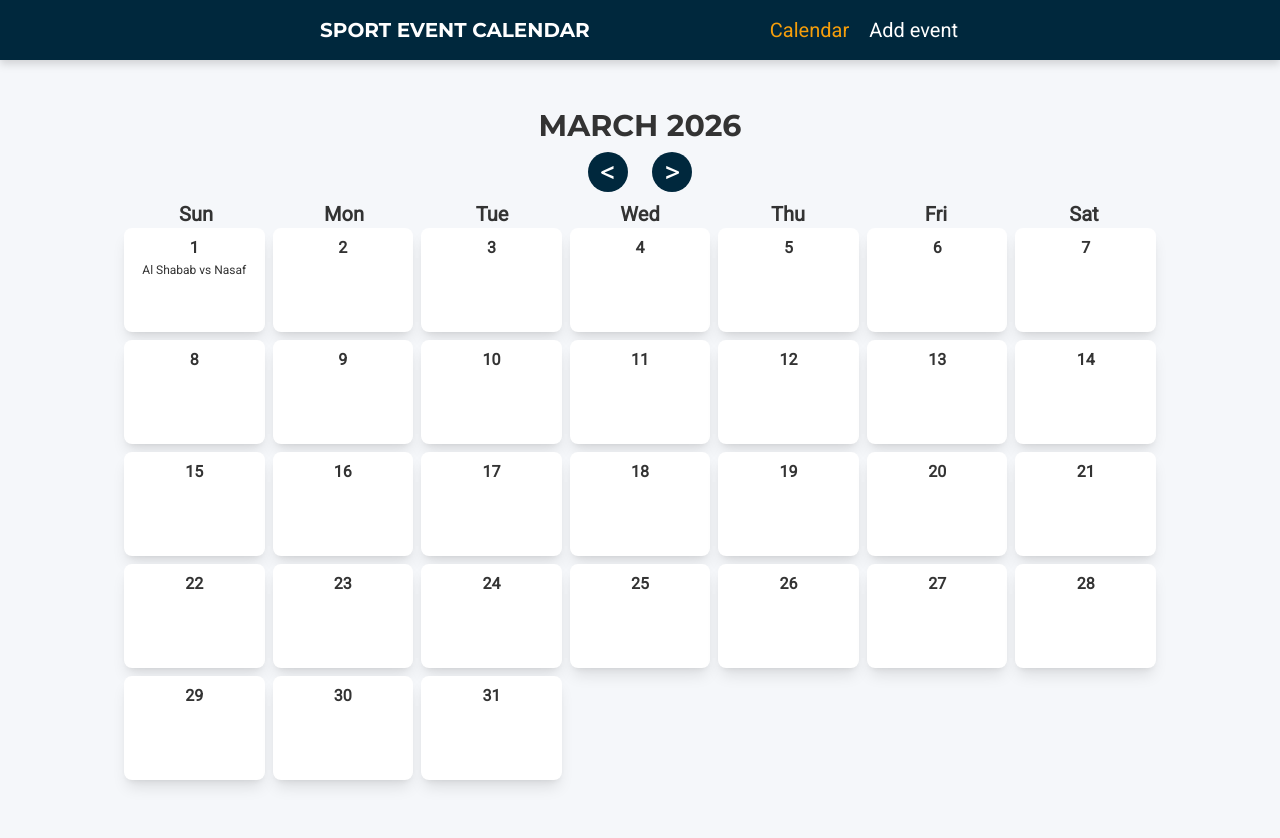
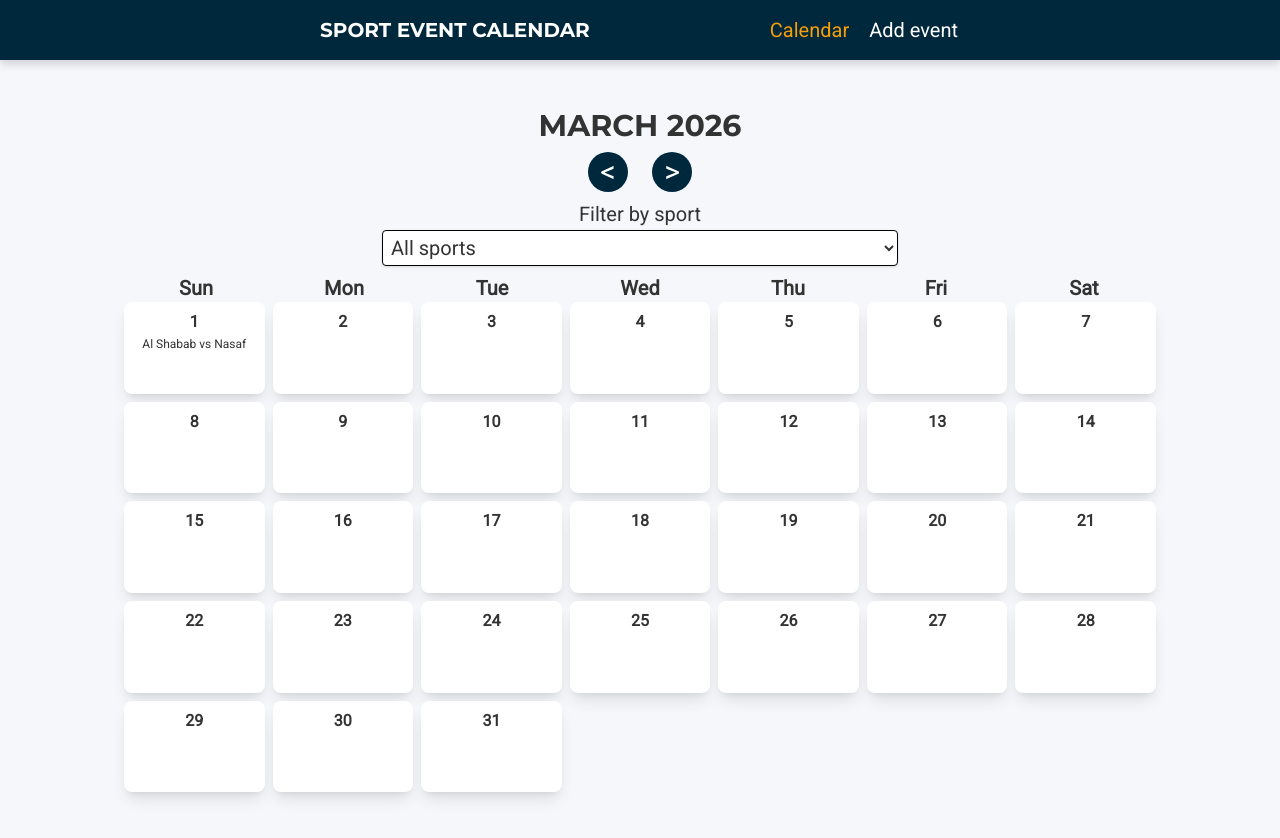
Before and after one commit to ZajacMateusz1/Sportradar, a React (Vite) app: page / in a window 1280 px wide. Shown: the top 838 px of the page. Built offline with nearby package versions, Linux system fonts and the light colour scheme.

Commit message:
Add sport filtering in calendar

```diff
--- a/src/components/Calendar/CalendarHeader.tsx
+++ b/src/components/Calendar/CalendarHeader.tsx
@@ -1,4 +1,5 @@
 import ButtonCircle from "../shared/ButtonCircle";
+import SelectElement from "../shared/SelectElement";
 const months = [
   "January",
   "February",
@@ -18,20 +19,33 @@ interface CalendarHeaderProps {
   currentYear: number;
   handlePrevMonth: () => void;
   handleNextMonth: () => void;
+  filters: Record<string, string>;
+  handleFiltersChange: (e: React.ChangeEvent<HTMLSelectElement>) => void;
 }
 export default function CalendarHeader({
   currentMonth,
   currentYear,
   handlePrevMonth,
   handleNextMonth,
+  filters,
+  handleFiltersChange,
 }: CalendarHeaderProps) {
   return (
-    <header className="calendar-header">
+    <header className="calendar-header flex flex-col items-center pb-2">
       <h2 className="font-header uppercase text-md font-bold md:text-xl lg:text-2xl xl:text-3xl">{`${months[currentMonth]} ${currentYear}`}</h2>
       <div className="changeMonthButtons py-1 flex justify-center gap-2 lg:gap-6 lg:py-2">
         <ButtonCircle onClick={handlePrevMonth}>{"<"}</ButtonCircle>
         <ButtonCircle onClick={handleNextMonth}>{">"}</ButtonCircle>
       </div>
+      <SelectElement
+        value={filters.sport}
+        onChange={handleFiltersChange}
+        isHidden={false}
+        defaultMessage="All sports"
+        name="sport"
+        label="Filter by sport"
+        options={["Football", "Basketball", "Volleyball"]}
+      />
     </header>
   );
 }
--- a/src/components/Calendar/DayCard.tsx
+++ b/src/components/Calendar/DayCard.tsx
@@ -13,7 +13,7 @@ export default function DayCard({ events, day }: DayCardProps) {
           <Link
             to={`/events/${event.id}`}
             key={event.id}
-            className="block truncate text-xs p-0.5"
+            className="block truncate text-xs p-0.5 lg:text-md"
           >{`${event.homeTeamName} vs ${event.awayTeamName}`}</Link>
         ))}
     </div>
--- a/src/components/shared/InputElement.tsx
+++ b/src/components/shared/InputElement.tsx
@@ -3,7 +3,7 @@ interface InputElementProps extends InputHTMLAttributes<HTMLInputElement> {
   children: string;
   name: string;
   type: string;
-  error: string;
+  error?: string;
 }
 export default function InputElement({
   children,
--- a/src/components/shared/SelectElement.tsx
+++ b/src/components/shared/SelectElement.tsx
@@ -3,13 +3,17 @@ import type { SelectHTMLAttributes } from "react";
 interface SelectElementProps extends SelectHTMLAttributes<HTMLSelectElement> {
   name: string;
   label: string;
+  defaultMessage?: string;
+  isHidden?: boolean;
   options: string[];
-  error: string;
+  error?: string;
 }
 export default function SelectElement({
   name,
   label,
   options,
+  defaultMessage = "Select option",
+  isHidden = true,
   error,
   ...props
 }: SelectElementProps) {
@@ -22,10 +26,10 @@ export default function SelectElement({
         name={name}
         id={name}
         {...props}
-        className="p-0.5 border border-black rounded lg:p-1"
+        className="p-0.5 border border-black rounded lg:p-1 bg-white shadow"
       >
-        <option value="" hidden>
-          Select option
+        <option value="" hidden={isHidden}>
+          {defaultMessage}
         </option>
         {options.map((option) => (
           <option value={option} key={option}>
--- a/src/pages/CalendarPage.tsx
+++ b/src/pages/CalendarPage.tsx
@@ -25,16 +25,28 @@ export default function CalendarPage() {
       else return { ...prevDate, month: 0, year: prevDate.year + 1 };
     });
   };
+  const [filters, setFilters] = useState({
+    sport: "",
+  });
+  const handleFiltersChange = (e: React.ChangeEvent<HTMLSelectElement>) => {
+    setFilters((prev) => ({
+      ...prev,
+      [e.target.name]: e.target.value,
+    }));
+  };
+  const filteredEvents = events.filter(
+    (event) => filters.sport === "" || event.sport === filters.sport,
+  );
   const eventsMap = useMemo(() => {
     const dateToEvents: Record<string, TransformedEventType[]> = {};
-    events.forEach((event) => {
+    filteredEvents.forEach((event) => {
       if (!dateToEvents[event.date]) {
         dateToEvents[event.date] = [];
       }
       dateToEvents[event.date].push(event);
     });
     return dateToEvents;
-  }, [events]);
+  }, [filteredEvents]);
   return (
     <section className="calendar h-screen flex flex-col p-2 text-center">
       <CalendarHeader
@@ -42,6 +54,8 @@ export default function CalendarPage() {
         currentYear={currentDate.year}
         handlePrevMonth={handlePrevMonth}
         handleNextMonth={handleNextMonth}
+        filters={filters}
+        handleFiltersChange={handleFiltersChange}
       />
       <WeekdaysRow />
       <CalendarGrid currentDate={currentDate} eventsMap={eventsMap} />
```
